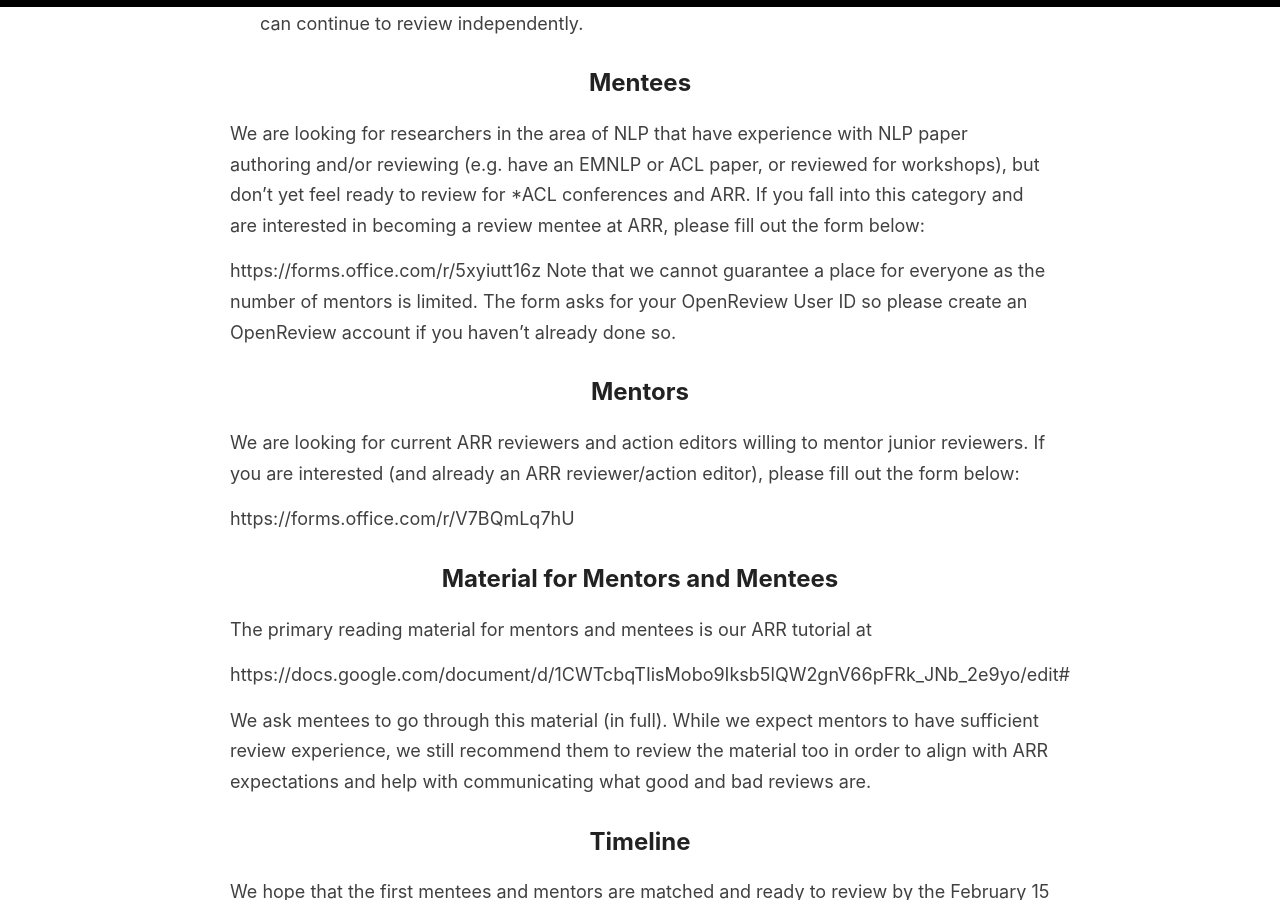
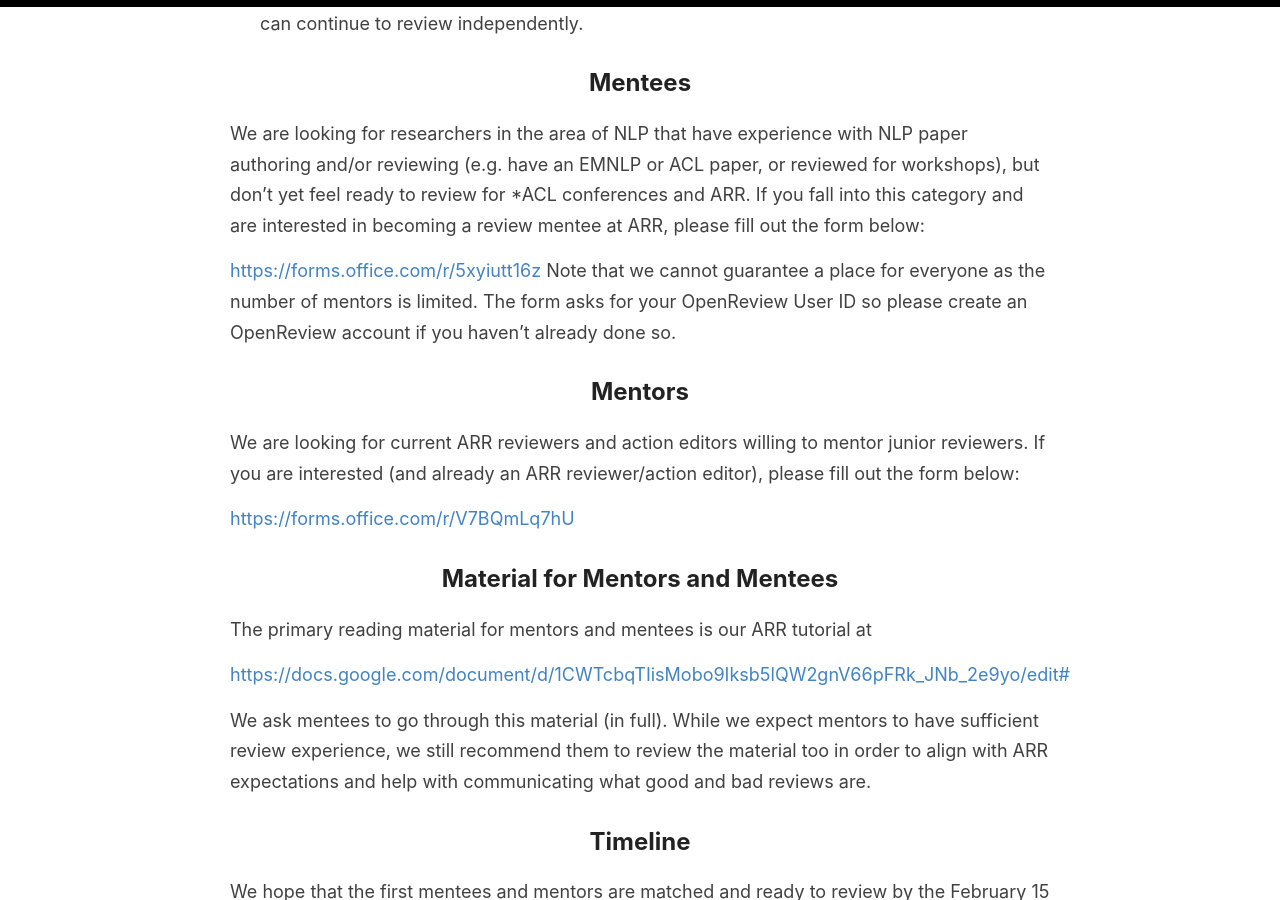
Before and after one commit to amitmerchant1990/reverie, a Jekyll site: the page built from mentorship.md, in a window 1280 px wide and 900 px high, scrolled down 1127 px. Built offline with Jekyll 4.4.1, drawn with Linux system fonts in a browser that asks for light colours.

Commit message:
Update mentorship.md

```diff
--- a/mentorship.md
+++ b/mentorship.md
@@ -23,19 +23,19 @@
 
 We are looking for researchers in the area of NLP that have experience with NLP paper authoring and/or reviewing (e.g. have an EMNLP or ACL paper, or reviewed for workshops), but don’t yet feel ready to review for *ACL conferences and ARR. If you fall into this category and are interested in becoming a review mentee at ARR, please fill out the form below:
 
-https://forms.office.com/r/5xyiutt16z
+<https://forms.office.com/r/5xyiutt16z>
 Note that we cannot guarantee a place for everyone as the number of mentors is limited.
 The form asks for your OpenReview User ID so please create an OpenReview account if you haven’t already done so.
 
 ## Mentors
 We are looking for current ARR reviewers and action editors willing to mentor junior reviewers. If you are interested (and already an ARR reviewer/action editor), please fill out the form below:
 
-https://forms.office.com/r/V7BQmLq7hU
+<https://forms.office.com/r/V7BQmLq7hU>
 
 ## Material for Mentors and Mentees
 The primary reading material for mentors and mentees is our ARR tutorial at
 
-https://docs.google.com/document/d/1CWTcbqTIisMobo9Iksb5lQW2gnV66pFRk_JNb_2e9yo/edit#
+<https://docs.google.com/document/d/1CWTcbqTIisMobo9Iksb5lQW2gnV66pFRk_JNb_2e9yo/edit#>
 
 We ask mentees to go through this material (in full). While we expect mentors to have sufficient review experience, we still recommend them to review the material too in order to align with ARR expectations and help with communicating what good and bad reviews are.
 
```
